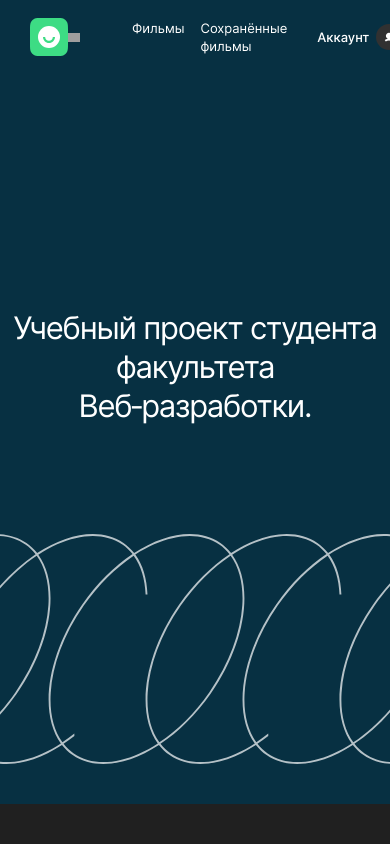
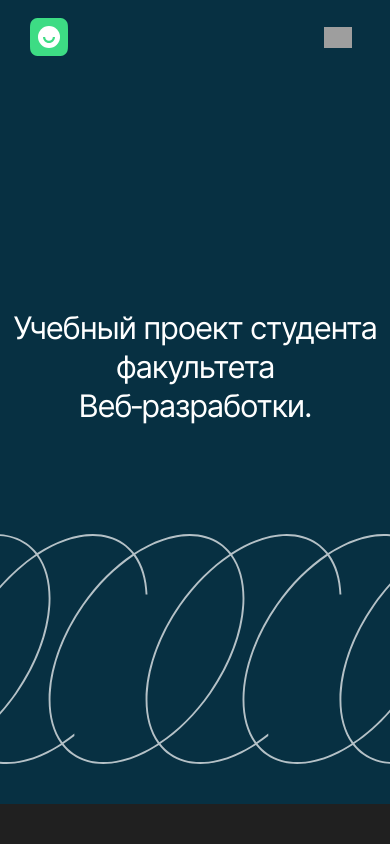
Before and after one commit to krylovis/movies-explorer-frontend, a React (Create React App) app: page / in a window 390 px wide. Shown: the top 844 px of the page. Built offline with nearby package versions, Linux system fonts and the light colour scheme; grey boxes are pictures that could not be loaded.

Commit message:
fix header state

```diff
--- a/src/components/Header/Header.jsx
+++ b/src/components/Header/Header.jsx
@@ -72,14 +72,9 @@ export default function Header(props) {
           <img src={logo} alt="Логотип: Movies Explorer" title="Главная страница" className="header__logo" />
         </NavLink>
 
-        {(isMobile && (!isResultLanding || loggedIn)) && menuButton()}
+        {(isMobile && loggedIn) && menuButton()}
 
-        {(!isMobile && !isResultLanding) &&
-          <nav className={linksContainerClassName}>
-            {navLinks()}
-          </nav >}
-
-        {(isResultLanding) &&
+        {(!isMobile || !loggedIn) &&
           <nav className={linksContainerClassName}>
             {navLinks()}
           </nav >}
```
